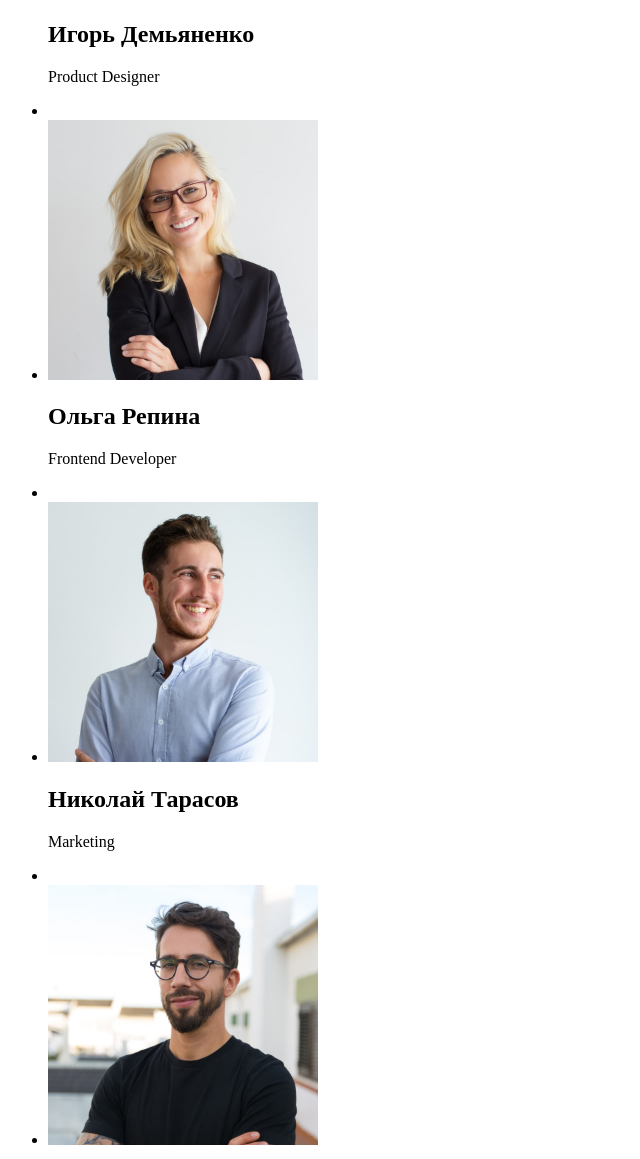
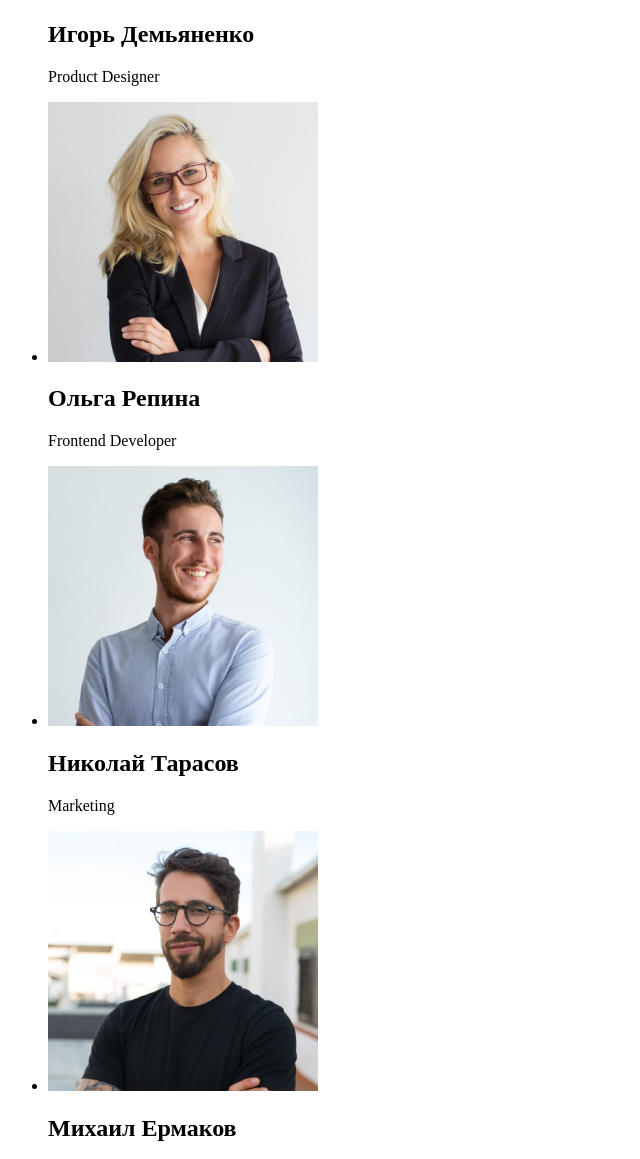
Before and after one commit to deddanda/WebStudio, a plain HTML site: page index.html in a window 1280 px wide. Shown: the part 1848-3007 px from the top of the page, without its empty margins (0-640 px from the left). Drawn offline with Linux system fonts and the light colour scheme.

Commit message:
Update index.html

```diff
--- a/index.html
+++ b/index.html
@@ -62,31 +62,24 @@
 </section>
 <!-- section-4 -->
 <section>
-    <h1>Наша команда</h1>
+<h1>Наша команда</h1>
 <ul>
     <li>
         <img src="./images/img4.jpg" alt="счастливый человек" width="270" height="260" />
+        <h2>Игорь Демьяненко</h2>    <p lang="en">Product Designer</p>
     </li>
-    <h2>Игорь Демьяненко</h2>
-    <p lang="en">Product Designer</p>
-    <li>
     <li>
         <img src="./images/img5.jpg" alt="счастливый человек" width="270" height="260" />
+        <h2>Ольга Репина</h2>    <p lang="en">Frontend Developer</p>
     </li>
-    <h2>Ольга Репина</h2>
-    <p lang="en">Frontend Developer</p>
-    <li>
     <li>
         <img src="./images/img6.jpg" alt="счастливый человек" width="270" height="260" />
+        <h2>Николай Тарасов</h2>    <p lang="en">Marketing</p>
     </li>
-    <h2>Николай Тарасов</h2>
-    <p lang="en">Marketing</p>
-    <li>
     <li>
         <img src="./images/img7.jpg" alt="счастливый человек" width="270" height="260" />
+        <h2>Михаил Ермаков</h2>    <p lang="en">UI Designer</p>
     </li>
-    <h2>Михаил Ермаков</h2>
-    <p lang="en">UI Designer</p>
 </ul>
 </section>
 <!-- section-5 -->
```
